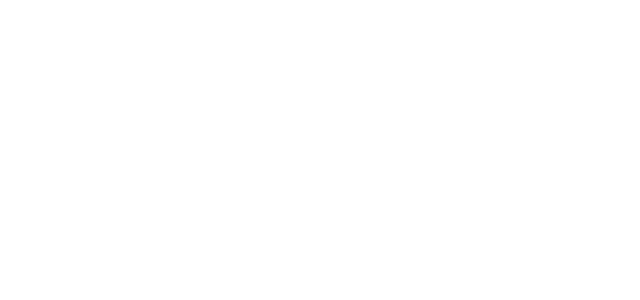
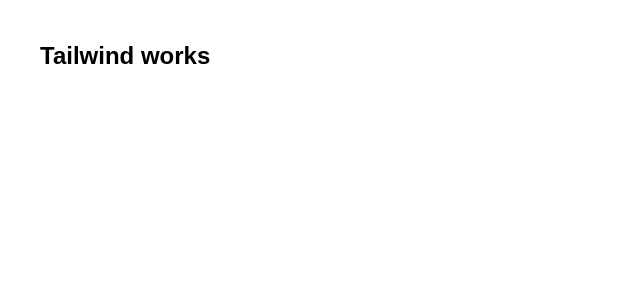
Before and after one commit to win401/sungwoo_pf_n, a Next.js app: page / in a window 1280 px wide. Shown: the top 300 px of the page, without its empty margins (0-640 px from the left). Built offline with nearby package versions, Linux system fonts and the light colour scheme.

Commit message:
테일윈드 셋팅

```diff
--- a/app/globals.css
+++ b/app/globals.css
@@ -1,4 +1,11 @@
 @import "tailwindcss";
+
+html {
+  scroll-behavior: smooth;
+}
+body {
+  margin: 0;
+}
 
 :root {
   --background: #ffffff;
--- a/app/page.tsx
+++ b/app/page.tsx
@@ -1,5 +1,5 @@
 import Image from "next/image";
 
 export default function Home() {
-  return <div className=""></div>;
+  return <div className="p-10 text-2xl font-bold">Tailwind works</div>;
 }
--- a/package.json
+++ b/package.json
@@ -18,9 +18,11 @@
     "@types/node": "^20",
     "@types/react": "^19",
     "@types/react-dom": "^19",
+    "autoprefixer": "^10.4.23",
     "eslint": "^9",
     "eslint-config-next": "16.1.1",
-    "tailwindcss": "^4",
+    "postcss": "^8.5.6",
+    "tailwindcss": "^4.1.18",
     "typescript": "^5"
   }
 }
--- /dev/null
+++ b/postcss.config.js
@@ -0,0 +1,6 @@
+module.exports = {
+  plugins: {
+    "@tailwindcss/postcss": {},
+    autoprefixer: {},
+  },
+};
--- /dev/null
+++ b/tailwind.config.js
@@ -0,0 +1,8 @@
+module.exports = {
+  content: [
+    "./app/**/*.{js,ts,jsx,tsx,mdx}",
+    "./components/**/*.{js,ts,jsx,tsx,mdx}",
+  ],
+  theme: { extend: {} },
+  plugins: [],
+};
```
Also changed, not shown: 1 other file (tests, documents, lock files or other folders).
